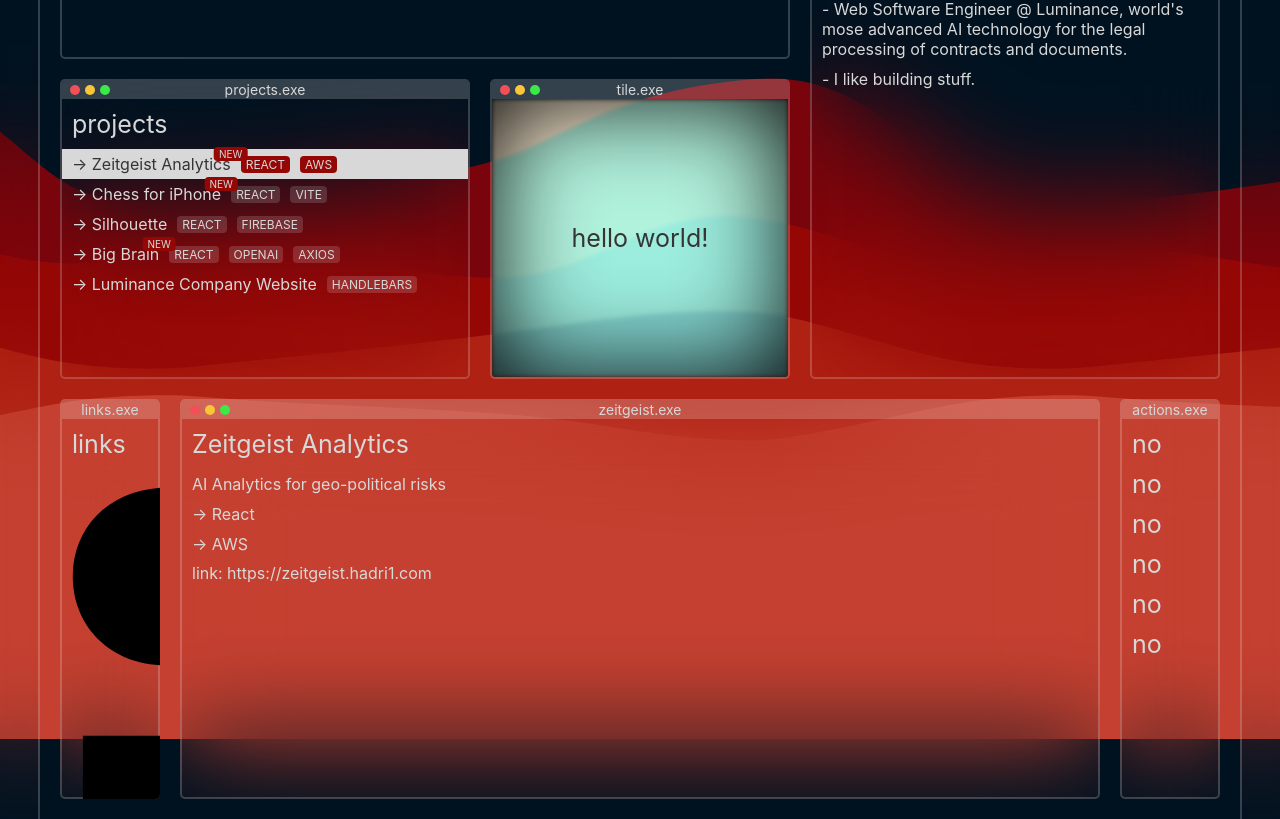
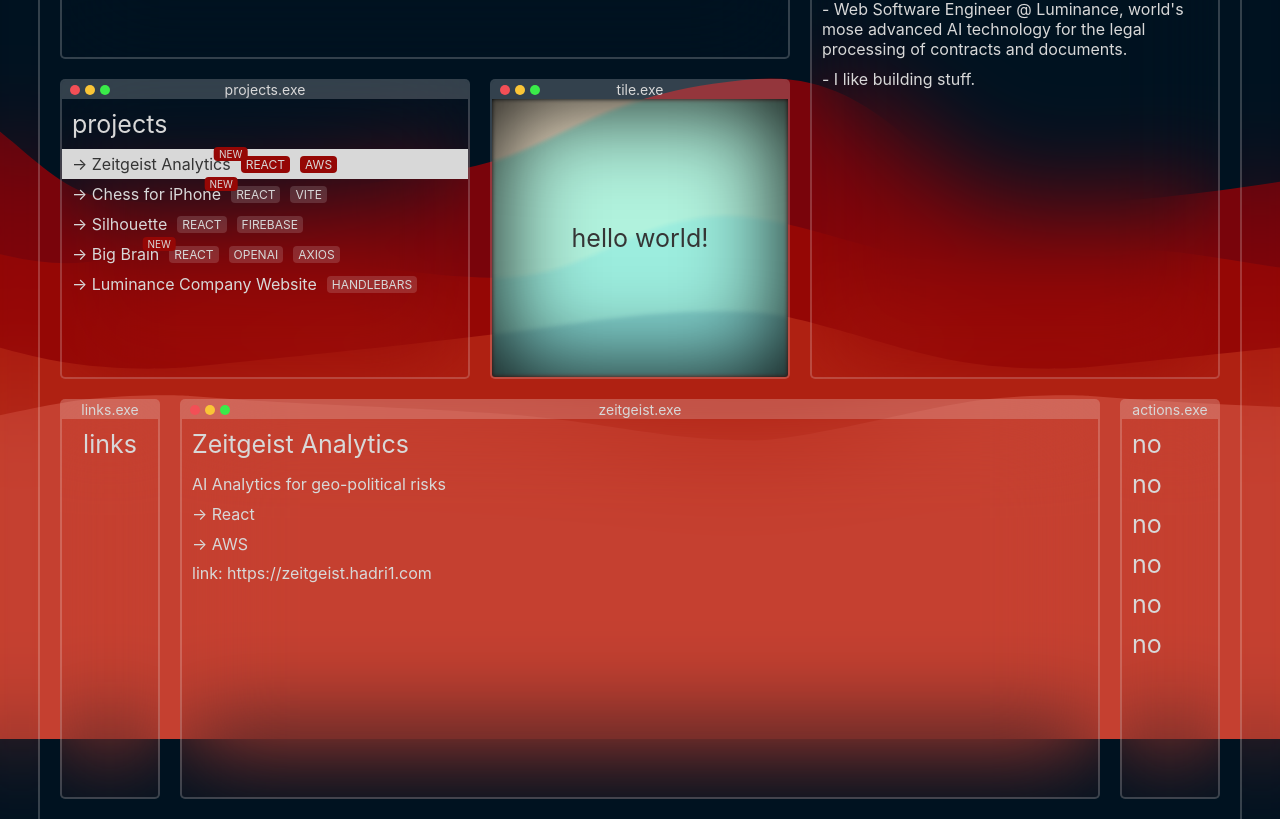
Before and after one commit to stecfrit/hadri1.com, a React (Vite) app: page / in a window 1280 px wide. Shown: the part 161-980 px from the top of the page. Built offline with nearby package versions, Linux system fonts and the light colour scheme.

Commit message:
[links] fixed scss import

```diff
--- a/src/styles/index.scss
+++ b/src/styles/index.scss
@@ -3,3 +3,4 @@
 @import "tile";
 @import "project";
 @import "projects";
+@import "links";
```
